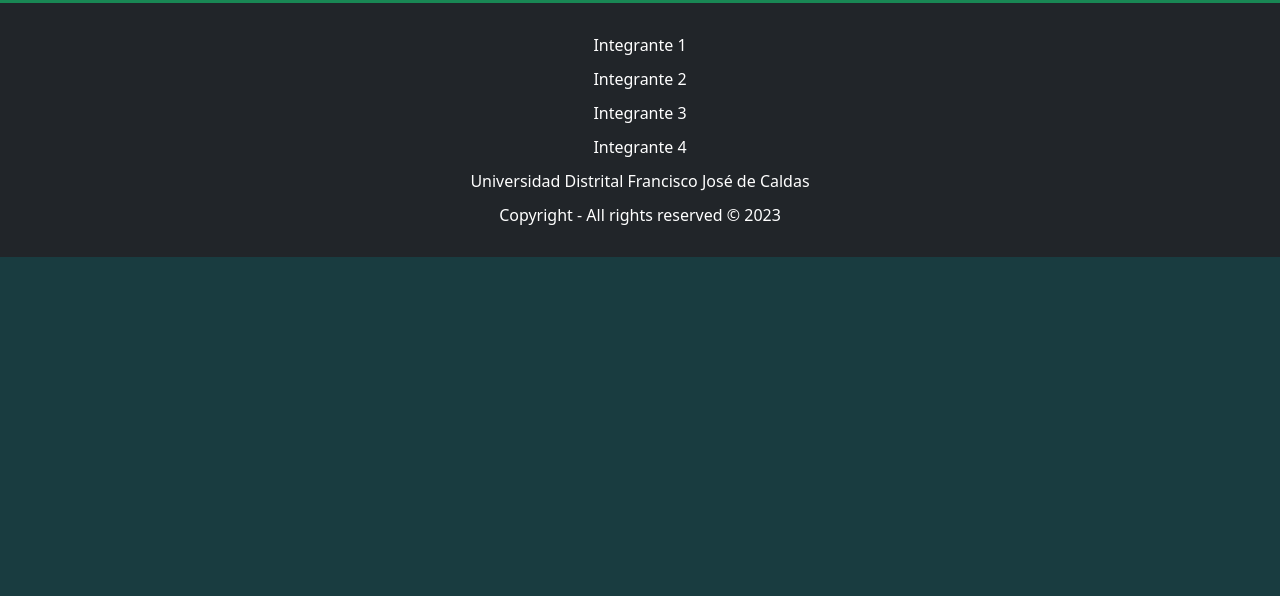
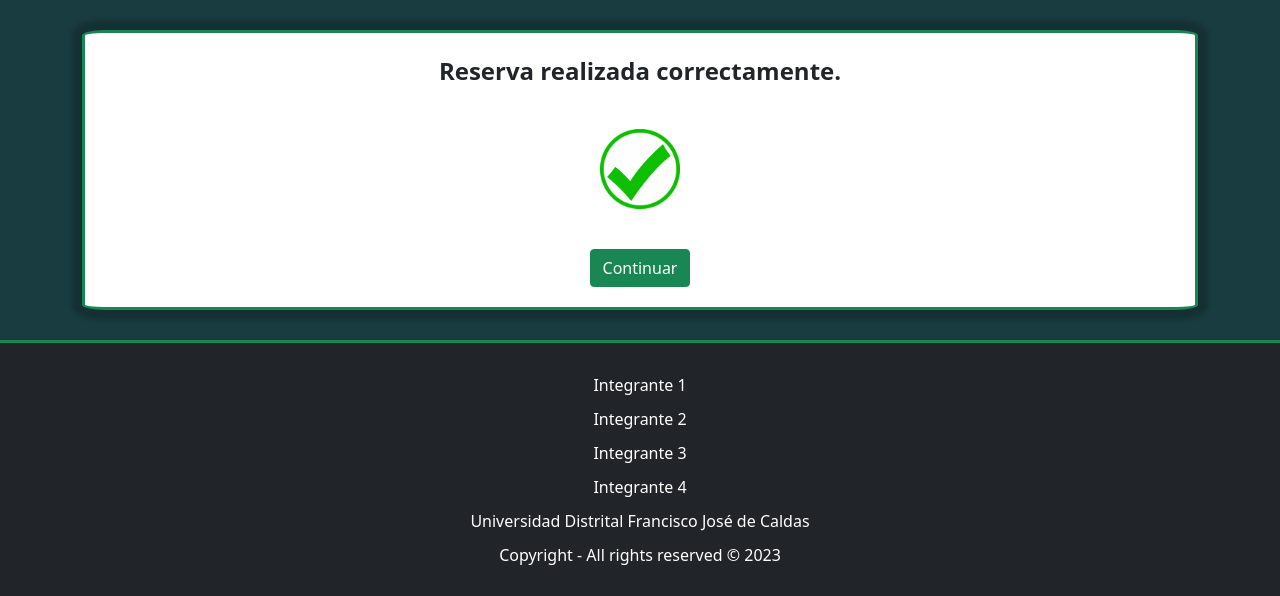
Before and after one commit to andresFLZ/Multiplex, a Django app: page /reserva/confirmacion/ in a window 1280 px wide. Shown: the part 59-655 px from the top of the page. Run offline with Django 4.2, Linux system fonts and the light colour scheme; some libraries are stand-ins or nearby versions.

Commit message:
Se le añadieron estilos a los templates que aún no tenian aun

```diff
--- a/multiplex_app/static/multiplex_app/css/estilos.css
+++ b/multiplex_app/static/multiplex_app/css/estilos.css
@@ -327,6 +327,37 @@ p.text span{
     pointer-events: none;
 }
 
+.cont-c {
+    margin: 30px auto;
+    padding: 0;
+    border: solid #198754;
+    box-shadow: 0 0 5px 10px rgb(0 0 0 / 20%);
+    border-radius: 2%;
+    background-color: #fff;
+    text-align: center;
+}
+
+.cont-c .elementos {
+    display: flex;
+    flex-direction: column;
+    align-items: center;
+}
+
+.cont-c p {
+    margin: 20px auto;
+    font-weight: bold;
+    font-size: x-large;
+}
+
+.cont-c .elementos img {
+    width: 80px;
+    margin: 20px auto;
+}
+
+.cont-c .elementos button {
+    margin: 20px auto;
+}
+
 @media screen and (min-width: 992px) {
     #cartelera .peliculas .pelicula {
       width: 31%;
--- a/multiplex_app/views.py
+++ b/multiplex_app/views.py
@@ -8,6 +8,12 @@ from .models import Cine
 
 class Inicio(TemplateView):
     template_name = 'multiplex_app/inicio.html'
+
+    def get_context_data(self, **kwargs):
+        context = super(Inicio, self).get_context_data(**kwargs)
+        context['peliculas'] = Pelicula.objects.order_by('-fecha_estreno')[:3]
+
+        return context
 
 class MultiplexList(ListView):
     model = Cine
--- a/reserva/templates/reserva/reserva_confirmacion.html
+++ b/reserva/templates/reserva/reserva_confirmacion.html
@@ -2,5 +2,16 @@
 {% load static %}
 
 {% block content %}
-
+<div class="container">
+    <div class="row cont-c">
+        <div class="col-12">
+            <p>Reserva realizada correctamente.
+            </p>
+            <div class="elementos">
+            <img src="{% static 'img/check.jpg' %}" alt="imagen de exito en reserva">
+            <button type="button" class="btn btn-success" onclick="window.location.href = '{% url 'multiplex_app:Inicio' %}'">Continuar</button>
+            </div>
+        </div>
+    </div>
+</div>
 {% endblock %}
```
Also changed, not shown: multiplex_app/templates/multiplex_app/inicio.html (+10 -24 lines), multiplex_app/static/multiplex_app/img/check.jpg (added), multiplex_app/static/multiplex_app/img/fondo.jpg (deleted).
